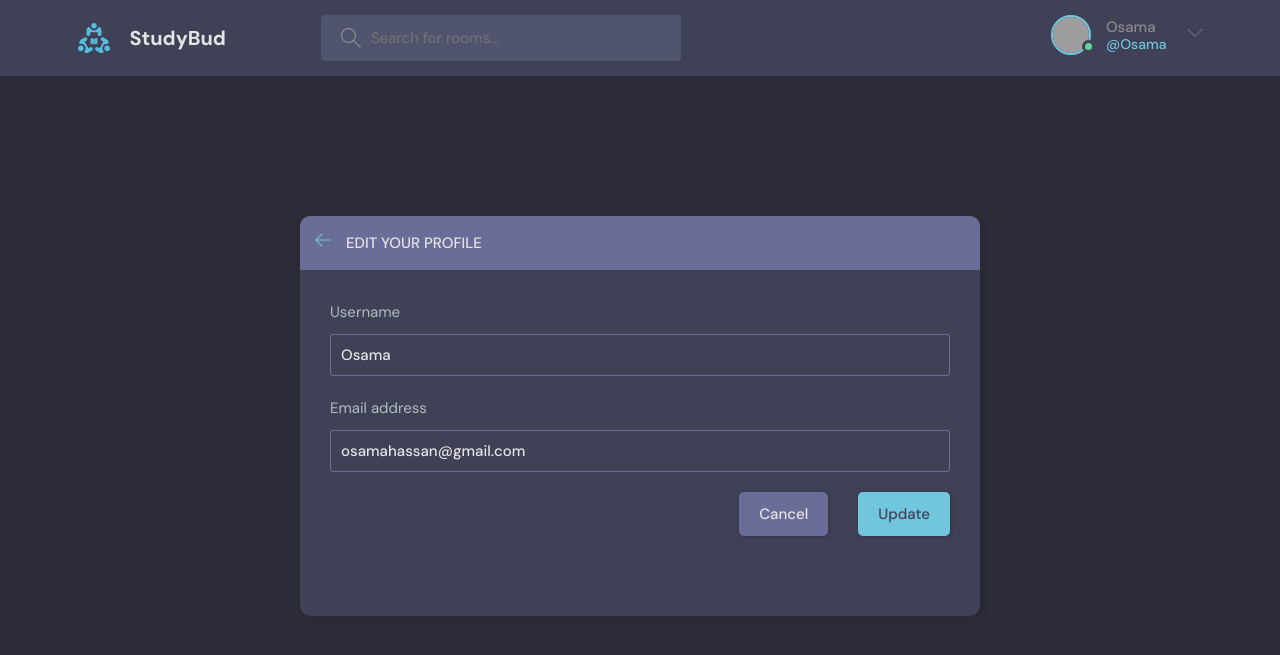
After one commit to OsamaHassan1144/LearningProject_Django, a Django app: page /update-user/ in a window 1280 px wide. The commit adds this page. Shown: the top 655 px of the page. Run offline with Django 4.2, Linux system fonts and the light colour scheme; a user stored in the database is signed in; grey boxes are pictures that could not be loaded.

Commit message:
user_profile edit

```diff
--- a/studybud/base/forms.py
+++ b/studybud/base/forms.py
@@ -1,8 +1,15 @@
 from django.forms import ModelForm
 from .models import Room
+from django.contrib.auth.models import User
+
 
 class RoomForm(ModelForm):
     class Meta:
         model = Room
         fields = '__all__'
         exclude = ['host','participants']
+
+class UserForm(ModelForm):
+    class Meta:
+        model = User
+        fields = ['username','email']
--- a/studybud/base/templates/base/profile.html
+++ b/studybud/base/templates/base/profile.html
@@ -4,7 +4,7 @@
 <main class="profile-page layout layout--3">
   <div class="container">
     <!-- Topics Start -->
-    {% include 'base/topics_component.html' %}
+    {% include 'base/topic_component.html' %}
     <!-- Topics End -->
 
     <!-- Room List Start -->
@@ -12,7 +12,9 @@
       <div class="profile">
         <div class="profile__avatar">
           <div class="avatar avatar--large active">
-            <img src="{{user.avatar.url}}" />
+            <!-- <img src="{{user.avatar.url}}" /> -->
+            <img src="https://randomuser.me/api/portraits/men/11.jpg" />
+
           </div>
         </div>
         <div class="profile__info">
--- /dev/null
+++ b/studybud/base/templates/base/update-user.html
@@ -0,0 +1,39 @@
+{% extends 'main.html' %}
+{% block content %}
+<main class="update-account layout">
+  <div class="container">
+      <div class="layout__box">
+          <div class="layout__boxHeader">
+              <div class="layout__boxTitle">
+                  <a href="{% url 'home'%}">
+                      <svg version="1.1" xmlns="http://www.w3.org/2000/svg" width="32" height="32"
+                          viewBox="0 0 32 32">
+                          <title>arrow-left</title>
+                          <path
+                              d="M13.723 2.286l-13.723 13.714 13.719 13.714 1.616-1.611-10.96-10.96h27.625v-2.286h-27.625l10.965-10.965-1.616-1.607z">
+                          </path>
+                      </svg>
+                  </a>
+                  <h3>Edit your profile</h3>
+              </div>
+          </div>
+          <div class="layout__body">
+              <form class="form" action="" method="POST">
+                {% csrf_token %}
+                {% for field in form %}
+                  <div class="form__group">
+                      <label>{{field.label}}</label>
+                      {{field}}
+                  </div>
+                {% endfor %}
+                  <div class="form__action">
+                      <a class="btn btn--dark" href="index.html">Cancel</a>
+                      <button class="btn btn--main" type="submit">Update</button>
+                  </div>
+              </form>
+          </div>
+      </div>
+  </div>
+</div>
+</main>
+{% endblock content%}
--- a/studybud/base/urls.py
+++ b/studybud/base/urls.py
@@ -17,5 +17,7 @@ urlpatterns = [
     path('delete-room/<str:pk>/', views.deleteRoom, name="delete-room"),
     path('delete-message/<str:pk>/', views.deleteMessage, name="delete-message"),
 
+    path('update-user/', views.updateUser, name="update-user"),
+
 
 ]
--- a/studybud/base/views.py
+++ b/studybud/base/views.py
@@ -6,7 +6,7 @@ from django.contrib.auth import authenticate, login, logout
 from django.contrib.auth.forms import UserCreationForm
 from django.contrib.auth.decorators import login_required
 from .models import Room, Topic, Message
-from .forms import RoomForm
+from .forms import RoomForm, UserForm
 from django.contrib import messages
 
 
@@ -151,3 +151,15 @@ def deleteMessage(request, pk):
         return redirect('home')
     context = {'obj': message}
     return render(request, 'base/delete.html', context)
+
+@login_required(login_url='login')
+def updateUser(request):
+    user = request.user
+    form = UserForm(instance=user)
+    if request.method == 'POST':
+        form = UserForm(request.POST,instance=user)
+        if form.is_valid():
+            form.save()
+            return redirect('user-profile', pk=user.id)
+    context = {'form': form}
+    return render(request, 'base/update-user.html',context)
--- a/studybud/templates/navbar.html
+++ b/studybud/templates/navbar.html
@@ -42,7 +42,7 @@
         {% endif %}
 
         <div header--loggedInv class="dropdown-menu">
-          <a href="settings.html" class="dropdown-link"
+          <a href="{% url 'update-user' %}" class="dropdown-link"
             ><svg version="1.1" xmlns="http://www.w3.org/2000/svg" width="32" height="32" viewBox="0 0 32 32">
               <title>tools</title>
               <path
```
Also changed, not shown: studybud/db.sqlite3.
